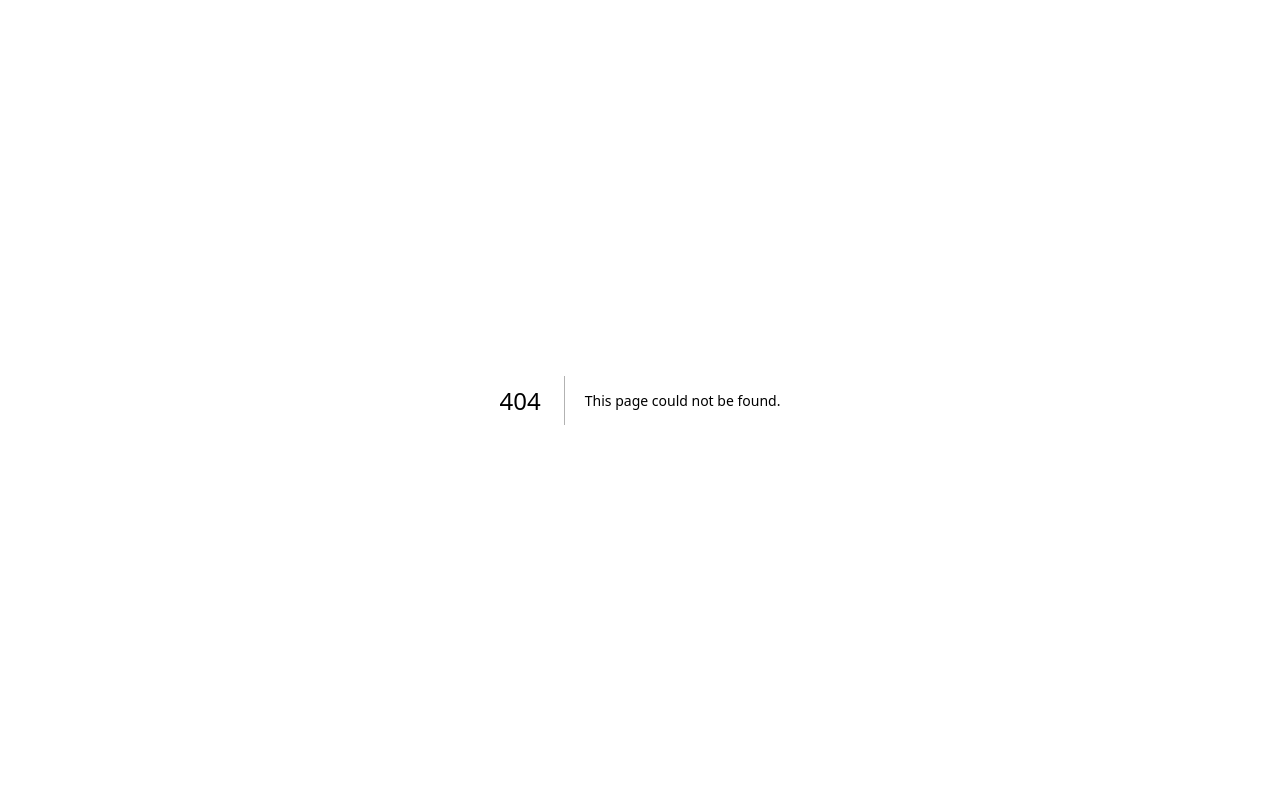
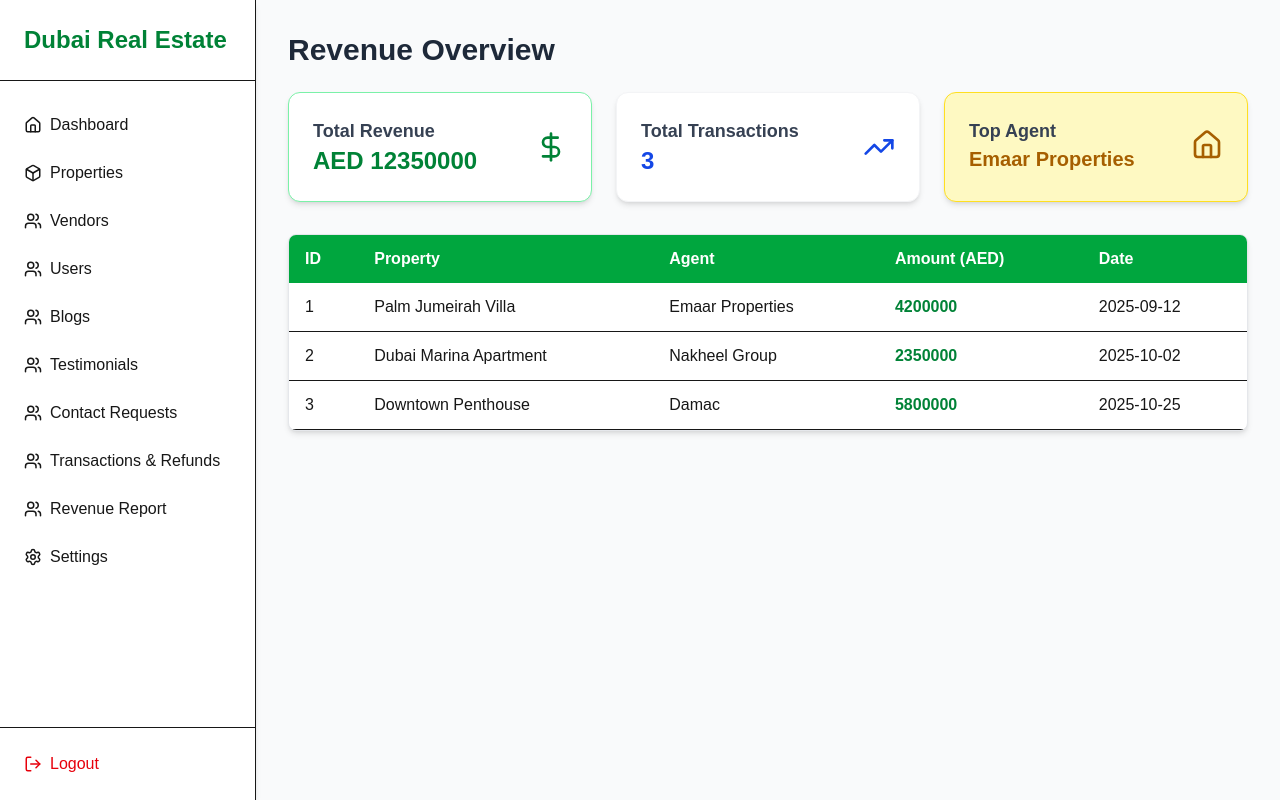
Before and after one commit to manvi59/admin-panel-RealState-Dubai, a Next.js app: page /admin/revenue in a window 1280 px wide. Before the commit this address had no page. Built offline with nearby package versions, Linux system fonts and the light colour scheme.

Commit message:
revenue page

```diff
--- /dev/null
+++ b/app/admin/revenue/page.jsx
@@ -0,0 +1,96 @@
+"use client";
+import Sidebar from "../../components/ui/sidebar";
+import { Card, CardContent } from "../../components/ui/card";
+import { useState } from "react";
+import { TrendingUp, DollarSign, Home } from "lucide-react";
+
+export default function RevenuePage() {
+  const [revenueData] = useState([
+    { id: 1, property: "Palm Jumeirah Villa", amount: 4200000, date: "2025-09-12", agent: "Emaar Properties" },
+    { id: 2, property: "Dubai Marina Apartment", amount: 2350000, date: "2025-10-02", agent: "Nakheel Group" },
+    { id: 3, property: "Downtown Penthouse", amount: 5800000, date: "2025-10-25", agent: "Damac" },
+  ]);
+
+  const totalRevenue = revenueData.reduce((sum, item) => sum + item.amount, 0);
+
+  return (
+    <div className="flex min-h-screen bg-gray-50">
+      {/* Sidebar */}
+      <Sidebar />
+
+      {/* Main Content */}
+      <main className="flex-1 p-8">
+        <h1 className="text-3xl font-bold mb-6 text-gray-800">Revenue Overview</h1>
+
+        {/* Summary Cards */}
+        <div className="grid grid-cols-1 md:grid-cols-3 gap-6 mb-8">
+          <Card className="bg-green-100 border-green-300">
+            <CardContent className="flex items-center justify-between p-6">
+              <div>
+                <h2 className="text-lg font-semibold text-gray-700">Total Revenue</h2>
+                <p className="text-2xl font-bold text-green-700">
+                  {/* AED {totalRevenue.toLocaleString()} */}
+                  AED {totalRevenue}
+                </p>
+              </div>
+              <DollarSign className="text-green-700 w-8 h-8" />
+            </CardContent>
+          </Card>
+
+          <Card className="bg-blue-100 border-blue-300">
+            <CardContent className="flex items-center justify-between p-6">
+              <div>
+                <h2 className="text-lg font-semibold text-gray-700">Total Transactions</h2>
+                <p className="text-2xl font-bold text-blue-700">
+                  {revenueData.length}
+                </p>
+              </div>
+              <TrendingUp className="text-blue-700 w-8 h-8" />
+            </CardContent>
+          </Card>
+
+          <Card className="bg-yellow-100 border-yellow-300">
+            <CardContent className="flex items-center justify-between p-6">
+              <div>
+                <h2 className="text-lg font-semibold text-gray-700">Top Agent</h2>
+                <p className="text-xl font-bold text-yellow-700">
+                  {revenueData[0].agent}
+                </p>
+              </div>
+              <Home className="text-yellow-700 w-8 h-8" />
+            </CardContent>
+          </Card>
+        </div>
+
+        {/* Detailed Table */}
+        <div className="bg-white rounded-lg shadow-md border border-gray-200 overflow-x-auto">
+          <table className="min-w-full">
+            <thead className="bg-green-600 text-white">
+              <tr>
+                <th className="py-3 px-4 text-left">ID</th>
+                <th className="py-3 px-4 text-left">Property</th>
+                <th className="py-3 px-4 text-left">Agent</th>
+                <th className="py-3 px-4 text-left">Amount (AED)</th>
+                <th className="py-3 px-4 text-left">Date</th>
+              </tr>
+            </thead>
+            <tbody>
+              {revenueData.map((item) => (
+                <tr key={item.id} className="border-b hover:bg-gray-50 transition">
+                  <td className="py-3 px-4">{item.id}</td>
+                  <td className="py-3 px-4">{item.property}</td>
+                  <td className="py-3 px-4">{item.agent}</td>
+                  <td className="py-3 px-4 text-green-700 font-semibold">
+                    {/* {item.amount.toLocaleString()} */}
+                    {item.amount}
+                  </td>
+                  <td className="py-3 px-4">{item.date}</td>
+                </tr>
+              ))}
+            </tbody>
+          </table>
+        </div>
+      </main>
+    </div>
+  );
+}
```
Also changed, not shown: app/admin/transactions/page.jsx (renamed from app/admin/transaction/page.jsx).
